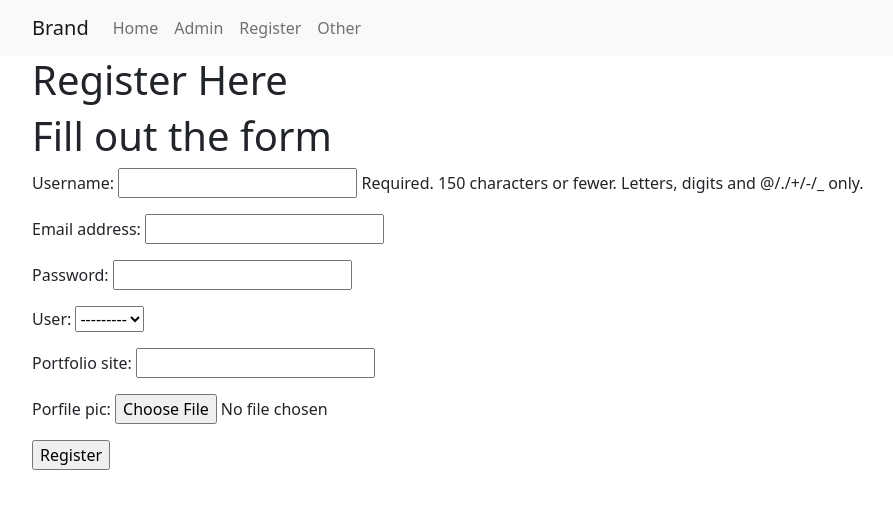
After one commit to xuunnis123/Django-learning-project, a Django app: template My_Django/learning_templates/templates/basic_app/registration.html in a window 1280 px wide. The commit adds this page. Shown: the top 509 px of the page, without its empty margins (50-943 px from the left). Run offline with Django 3.2, Linux system fonts and the light colour scheme; the template is opened without the code that fills it: values that come from a table or form of the project are taken from there, others are empty; parts of the project's set-up code (start-up, migrations or seed data) failed here and were passed over.

Commit message:
Add login, registeration.html
Adjust some code

```diff
--- a/My_Django/learning_templates/basic_app/urls.py
+++ b/My_Django/learning_templates/basic_app/urls.py
@@ -8,5 +8,5 @@ app_name='basic_app'
 urlpatterns=[
     path('relative/',views.relative,name='relative'),
     path('other/',views.other,name='other'),
-
+    path('register/',views.register,name='register'),
 ]
--- a/My_Django/learning_templates/templates/basic_app/base.html
+++ b/My_Django/learning_templates/templates/basic_app/base.html
@@ -19,6 +19,7 @@
                <ul class="navbar-nav">
                    <li class="nav-item"><a class="nav-link" href="{% url "index" %}">Home</a></li>
                    <li class="nav-item"><a class="nav-link" href="{% url "admin:index" %}">Admin</a></li>
+                   <li class="nav-item"><a class="nav-link" href="{% url "basic_app:register" %}">Register</a></li>
                    <li class="nav-item"><a class="nav-link" href="{% url "basic_app:other" %}">Other</a></li>
                </ul>
            </div>
--- a/My_Django/learning_templates/templates/basic_app/index.html
+++ b/My_Django/learning_templates/templates/basic_app/index.html
@@ -7,3 +7,9 @@
     <h1>{{text|cut:'Hello'}}</h1>
     <h1>{{number|add:"99"}}</h1>
     {% endblock %}
+
+    {% block body_block %}
+    <div class="jumbotron">
+      <h1>Django Level five</h1>
+    </div>
+    {% endblock %}
--- /dev/null
+++ b/My_Django/learning_templates/templates/basic_app/registration.html
@@ -0,0 +1,20 @@
+{% extends "basic_app/base.html"%}
+{% load staticfiles %}
+{% block body_block %}
+  <div class=jumbotron>
+    {% if registered %}
+    <h1>Thank you for Register</h1>
+    {% else %}
+    <h1>Register Here</h1>
+    <h3>
+        <h1>Fill out the form</h1>
+        <form method="post" enctype="multi-part/form-data">
+            {% csrf_token %}
+            {{ user_form.as_p}}
+            {{ profile_form.as_p }}
+            <input type="submit" name="" value="Register">
+        </form>
+    </h3>
+    {% endif %}
+  </div>
+{% endblock %}
```
Also changed, not shown: My_Django/learning_templates/templates/basic_app/login.html (added).
